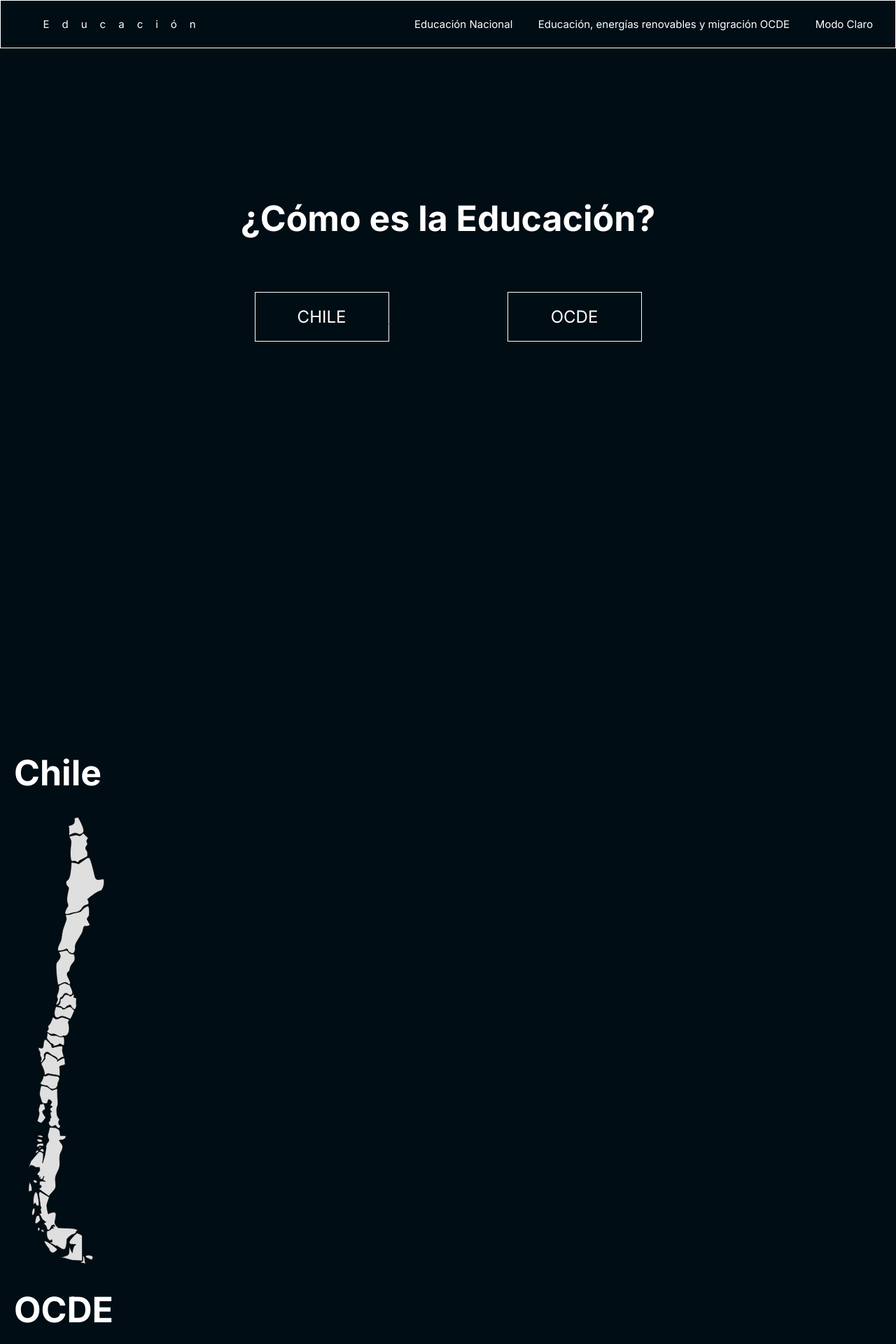
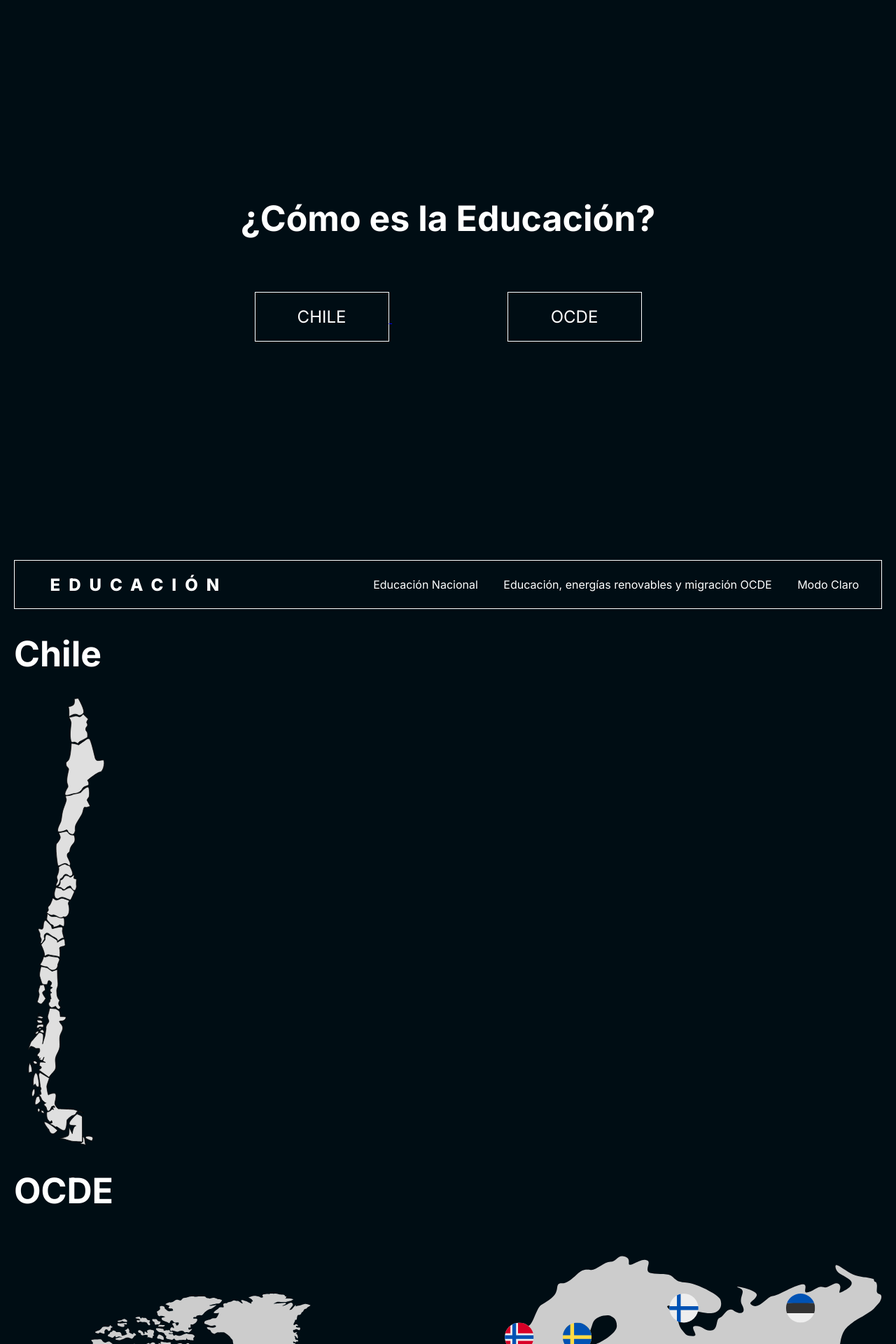
Before and after one commit to pensamientovisual/grupo2-2020-1, a PHP site: page / in a window 1280 px wide. Shown: the top 1920 px of the page at 70% size. Run offline with PHP 8.4, Linux system fonts and the light colour scheme.

Commit message:
nueva barra :wink:

```diff
--- a/index.html
+++ b/index.html
@@ -25,7 +25,7 @@
         </div>
         <header class='header'>
             <div class='container logo-nav-container'>
-                <a href="#" class="logo"> &nbsp; Educación</a>
+                <a href="#" class="logo"> &nbsp; EDUCACIÓN</a>
                 <span class="menu-icon">Ver menú</span>
                 <nav class='navigation'>
                     <ul>
--- a/scripts.js
+++ b/scripts.js
@@ -29,8 +29,19 @@
 			$('.boton1').removeClass("whitemode")
 
 		}
+	});
+
+	$(window).bind('scroll', function () {
+		var altura = $(window).height();
+		if ($(window).scrollTop() > altura) {
+			$('header').css('position', 'fixed');
+		} else {
+			$('header').css('position','unset');
+		}
+	});
+
+	var alt_nav = $('nav').height();
 
 
 
-	});
 });
--- a/style.css
+++ b/style.css
@@ -7,6 +7,11 @@
     max-width: 1500px;
     margin: auto;
     padding: 0 20px 0;
+}
+
+.main{
+    /* padding-top: 15rem; */
+    padding-bottom: 15rem;
 }
 
 h1{
@@ -36,7 +41,7 @@
 /* PORTADA */
 
 #inicio {
-    height: 100%;
+    min-height: 100%;
     text-align: center;
 }
 
@@ -55,6 +60,7 @@
     margin-top: 75px;
     text-align: center;
     vertical-align: middle;
+    padding-bottom: 5rem;
   }
 
 .boton1 {
@@ -87,20 +93,19 @@
 
 /* LA BARRA */
 
-.container{
+.container{ /* Le da margen lateral a la barra */
     margin-left: 1rem;
     margin-right: 1rem;
 }
 
-.header{
+.header {
     background: #000D14;
     color: white;
     padding: 0rem 0;
     border-width: 1px;
     border-style: solid;
     border-color: white;
-
-    position: fixed;
+    position: unset;
     left: 0;
     top: 0;
     right: 0;
@@ -109,7 +114,6 @@
     .header a{
         color: white;
         text-decoration: none;
-        font-size: 15px;
     }
 
 .logo-nav-container{
@@ -119,8 +123,9 @@
     flex-wrap: wrap;
 }
 .logo{
-    letter-spacing: 18px;
-    font-size: 1.4em;
+    letter-spacing: 12px;
+    font-weight: 800;
+    font-size: 1.5em;
 }
 
 .menu-icon{
@@ -128,7 +133,6 @@
     }
 
 .navigation ul{
-   /* margen: 0; */
    padding: 0;
    list-style: none;
 }
@@ -144,11 +148,6 @@
 
 .navigation ul li a:hover{
     background: #4a4a4a;
-}
-
-.main{
-    padding-top: 15rem;
-    padding-bottom: 15rem;
 }
 
 #bt_color {
```
